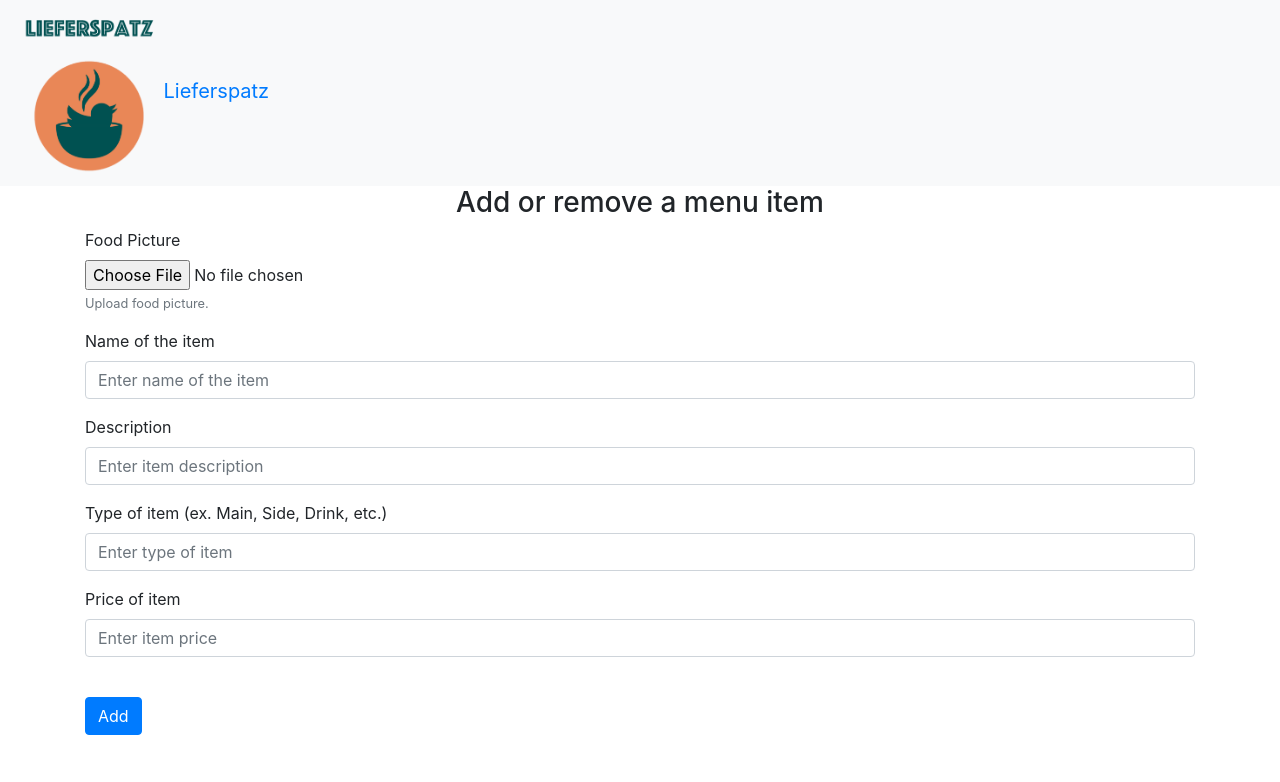
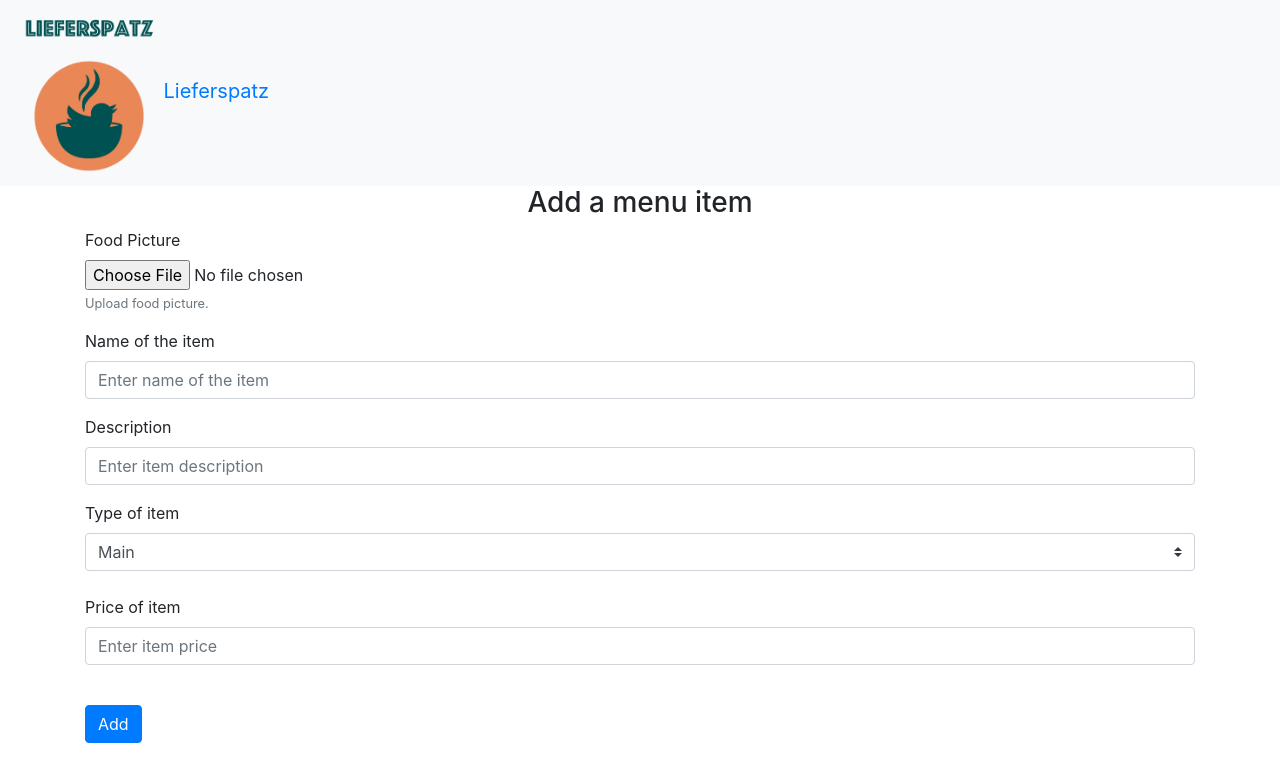
Before and after one commit to UmutKaradeniz/test, a Flask app: page /add_item in a window 1280 px wide. Shown: the top 782 px of the page. Run offline with Flask 3, Linux system fonts and the light colour scheme; some libraries are stand-ins or nearby versions.

Commit message:
added dropdown menus for type input

```diff
--- a/website/templates/addmenuitem.html
+++ b/website/templates/addmenuitem.html
@@ -1,10 +1,10 @@
-{% extends "base.html" %} {% block title %}Add or remove menu item{% endblock %}
+{% extends "base.html" %} {% block title %}Add menu item{% endblock %}
 
 {% block navbar_items%} {% endblock%}
 
 {% block content %}
 <form method="POST">
-    <h3 align="center">Add or remove a menu item</h3>
+    <h3 align="center">Add a menu item</h3>
     <div class="form-group">
         <label for="foodpicture">Food Picture</label>
         <input
@@ -35,15 +35,17 @@
       />
     </div>
     <div class="form-group">
-      <label for="itemtype">Type of item (ex. Main, Side, Drink, etc.)</label>
-      <input
-        type="text"
-        class="form-control"
-        id="itemtype"
-        name="itemtype"
-        placeholder="Enter type of item"
-      />
+      <label for="itemtype">Type of item</label>
+      <div class="input-group">
+        <!-- Item type dropdown -->
+        {% set food_categories = ['Main', 'Side', 'Desert', 'Drink'] %}
+        <select class="custom-select" id="hour1" name="hour1">
+          {% for category in food_categories %}
+            <option value="{{ category }}">{{ category }}</option>
+          {% endfor %}
+        </select>
     </div>
+    <br />
     <div class="form-group">
       <label for="itemprice">Price of item</label>
       <input
```
Also changed, not shown: website/templates/editmenuitem.html (+11 -9 lines).
